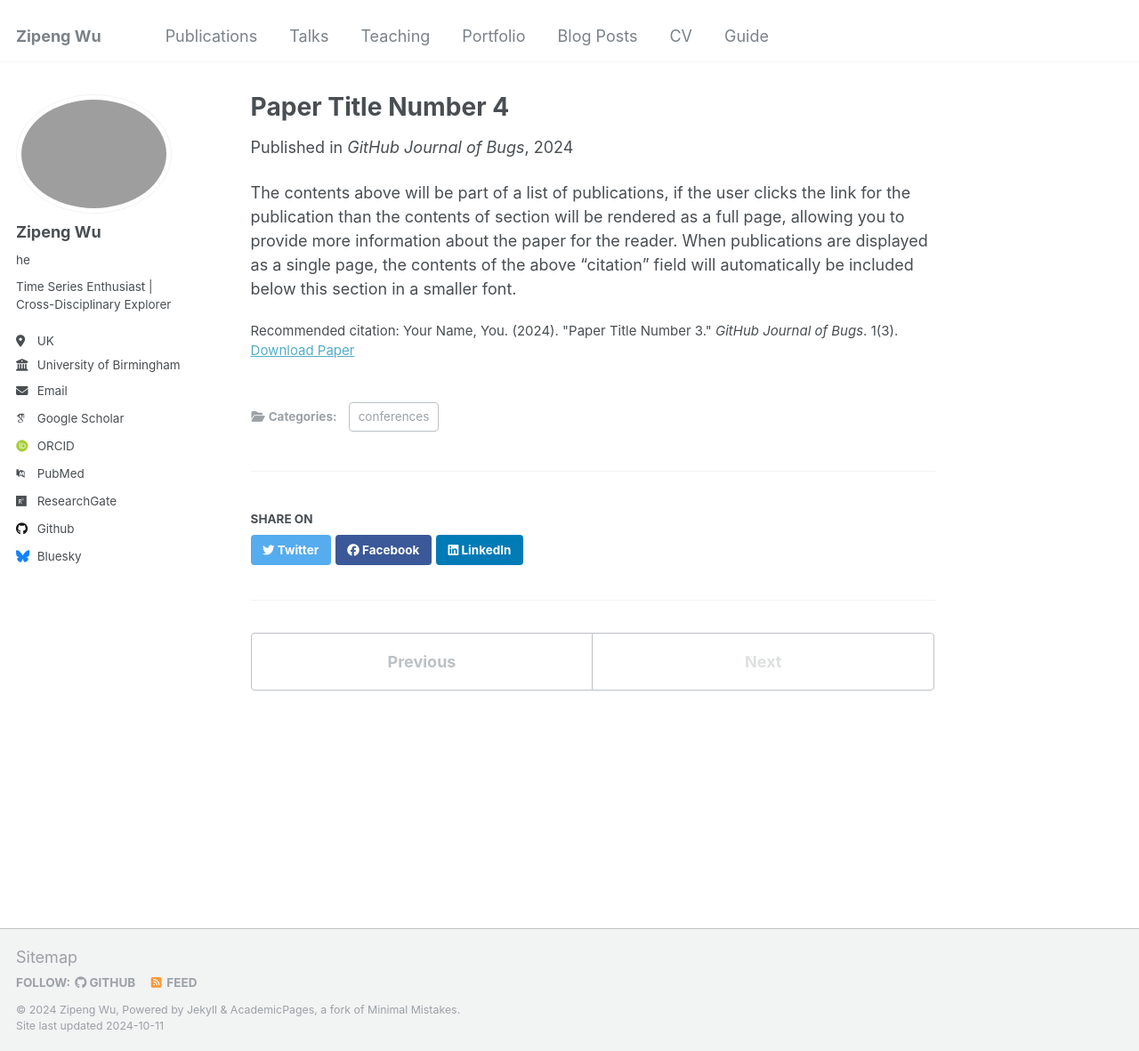
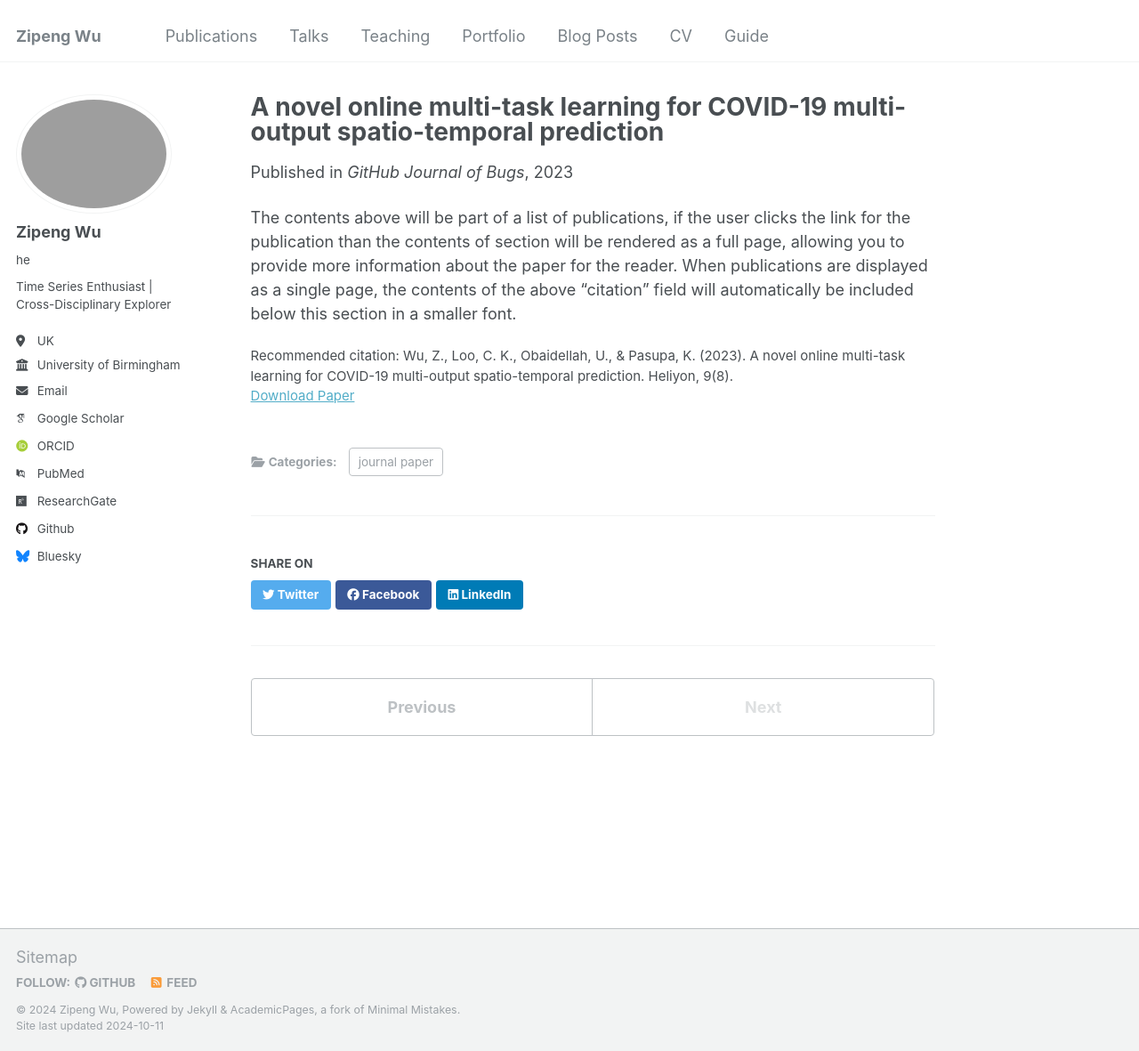
Before and after one commit to WuzipengYL/ZipengWu.github.io, a Jekyll site: the page built from _publications/2023-08-01-paper-title-number-4.md, in a window 1280 px wide and 1181 px high. Shown: the whole window at 89% size. Built offline with Jekyll 4.4.1, drawn with Linux system fonts in a browser that asks for light colours; some web fonts are replaced.

Commit message:
Update and rename 2024-02-17-paper-title-number-4.md to 2023-08-01-paper-title-number-4.md

```diff
--- a/_publications/2024-02-17-paper-title-number-4.md
+++ b/_publications/2023-08-01-paper-title-number-4.md
@@ -1,13 +1,13 @@
 ---
-title: "Paper Title Number 4"
+title: "A novel online multi-task learning for COVID-19 multi-output spatio-temporal prediction"
 collection: publications
-category: conferences
-permalink: /publication/2024-02-17-paper-title-number-4
+category: journal paper
+permalink: /publication/2023-08-01-paper-title-number-4
 excerpt: 'This paper is about fixing template issue #693.'
-date: 2024-02-17
+date: 2023-08-01
 venue: 'GitHub Journal of Bugs'
-paperurl: 'http://academicpages.github.io/files/paper3.pdf'
-citation: 'Your Name, You. (2024). &quot;Paper Title Number 3.&quot; <i>GitHub Journal of Bugs</i>. 1(3).'
+paperurl: 'https://www.cell.com/heliyon/fulltext/S2405-8440(23)05979-0'
+citation: 'Wu, Z., Loo, C. K., Obaidellah, U., & Pasupa, K. (2023). A novel online multi-task learning for COVID-19 multi-output spatio-temporal prediction. Heliyon, 9(8).'
 ---
 
 The contents above will be part of a list of publications, if the user clicks the link for the publication than the contents of section will be rendered as a full page, allowing you to provide more information about the paper for the reader. When publications are displayed as a single page, the contents of the above "citation" field will automatically be included below this section in a smaller font.
```
